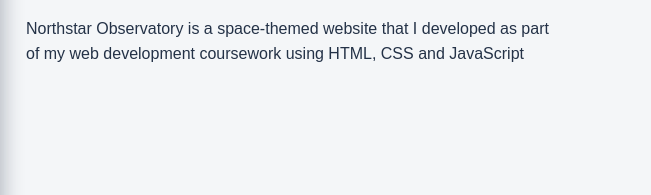
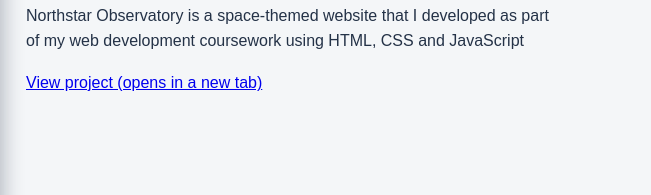
Before and after one commit to serorsmart/serorsmart.github.io, a plain HTML site: page index.html in a window 1280 px wide. Shown: the part 1665-1860 px from the top of the page, 629-1280 px from the left. Drawn offline with Linux system fonts and the light colour scheme.

Commit message:
Link Northstar Observatory project to its live website

```diff
--- a/index.html
+++ b/index.html
@@ -79,6 +79,7 @@ href="https://cdnjs.cloudflare.com/ajax/libs/font-awesome/6.7.2/css/all.min.css"
         <div class="project-text">
       <h3>Northstar Observatory</h3>
       <p>Northstar Observatory is a space-themed website that I developed as part of my web development coursework using HTML, CSS and JavaScript</p>
+      <a href="https://serorsmart.github.io/northstar-observatory/" target="_blank" rel="noopener noreferrer" aria-label="View Northstar Observatory project (opens in a new tab)">View project (opens in a new tab)</a>
      </div>
       </div>
       <div class="project-card">
```
